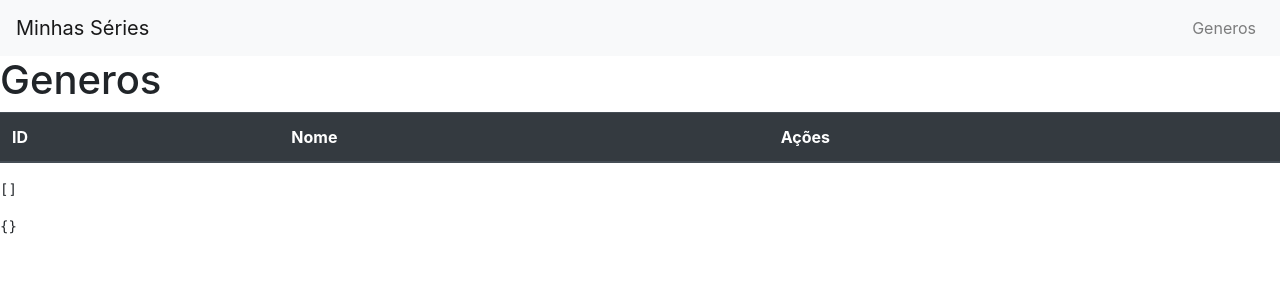
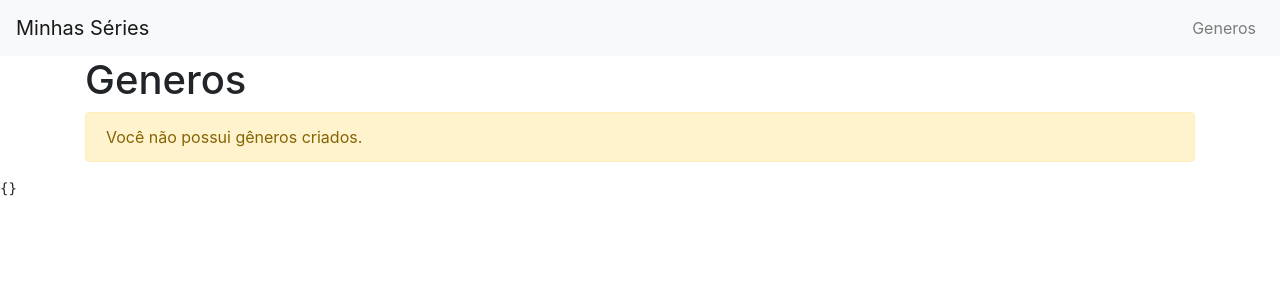
Before and after one commit to LeonardoCesca/react-studies, a React (Create React App) app in the folder minhas-series/: page /generos in a window 1280 px wide. Shown: the top 300 px of the page. Built offline with nearby package versions, Linux system fonts and the light colour scheme; no server answers.

Commit message:
ADD return if haven't a row into table

```diff
--- a/minhas-series/src/Generos.js
+++ b/minhas-series/src/Generos.js
@@ -19,8 +19,19 @@ const Generos = () => {
         )
     }
 
+    if(data.length === 0) {
+        return (
+            <div className='container'>
+                <h1>Generos</h1>
+                <div className='alert alert-warning' role='alert'>
+                    Você não possui gêneros criados.
+                </div>
+            </div>
+        )
+    }
+
     return (
-    <div>
+    <div className="container">
         <h1>Generos</h1>
         <table className='table table-dark'>
             <thead>
@@ -34,7 +45,6 @@ const Generos = () => {
                {data.map(renderizaLinha)}
             </tbody>
         </table>
-        <pre>{JSON.stringify(data)}</pre>
     </div>
     )
 }
```
